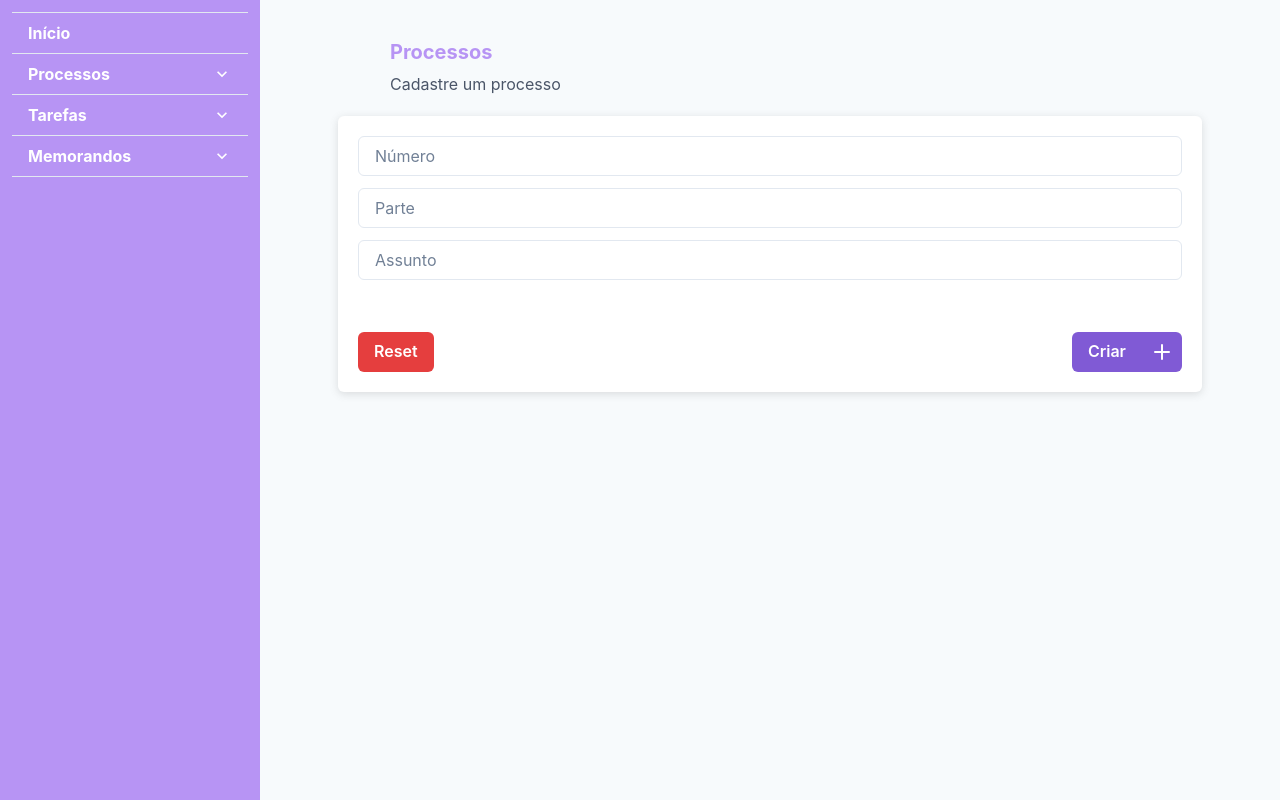
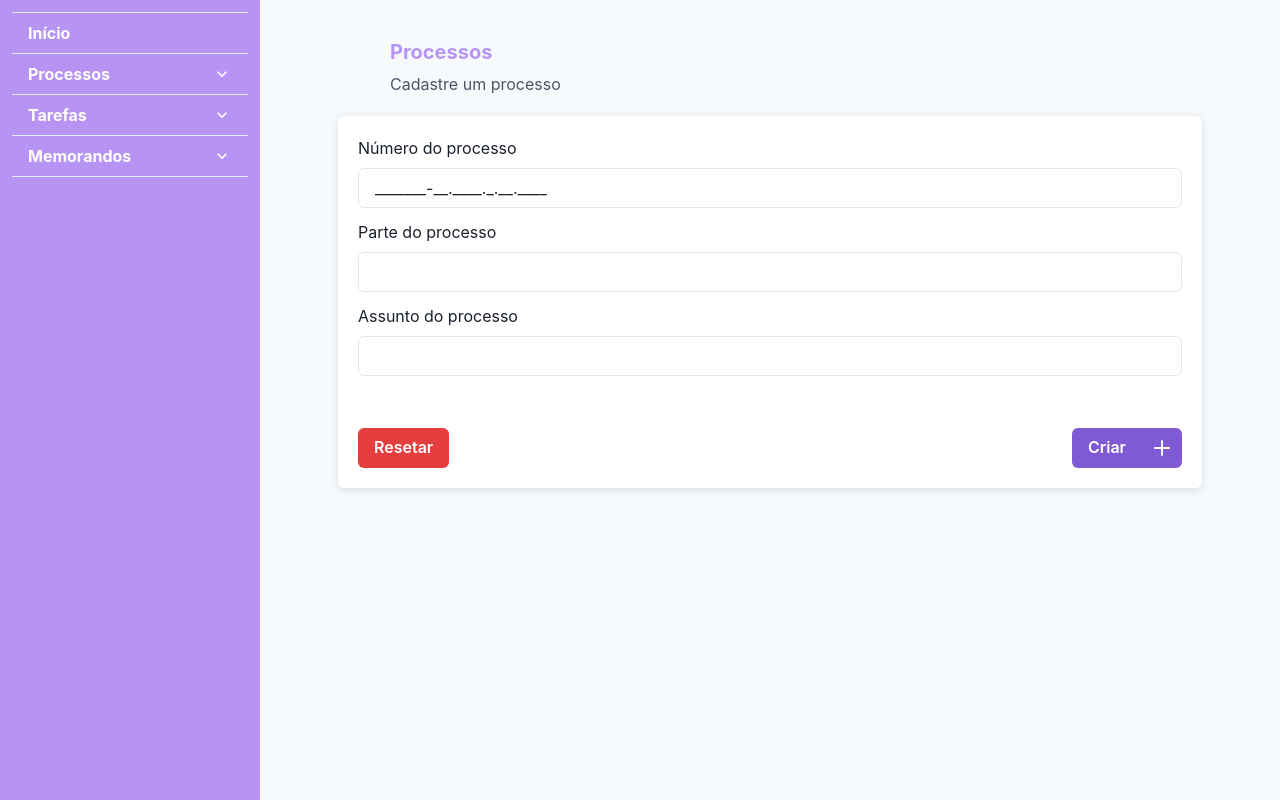
Before and after one commit to leonardopn/juris-calendar-web, a React (Vite) app: page /process/new in a window 1280 px wide. Built offline with nearby package versions, Linux system fonts and the light colour scheme; some icons are missing.

Commit message:
feat(Component: ProcessForm): :sparkles: Cria toda a lógica de formulário

```diff
--- a/src/components/ProcessForm/index.tsx
+++ b/src/components/ProcessForm/index.tsx
@@ -5,14 +5,80 @@ import {
 	Container,
 	Flex,
 	IconButton,
-	Input,
 	Stack,
+	Tooltip,
 	VStack,
 } from "@chakra-ui/react";
+import { DevTool } from "@hookform/devtools";
+import { yupResolver } from "@hookform/resolvers/yup";
+import { SubmitHandler, useForm } from "react-hook-form";
+import { useNavigate } from "react-router-dom";
+import { toast } from "react-toastify";
+import { Process } from "../../@types/Process";
+import { useAppDispatch } from "../../hooks/useAppDispatch";
+import { useAppSelector } from "../../hooks/useAppSelector";
+import { addProcess } from "../../store/slices/Process.slice";
+import { PROCESS_ID_MASK } from "../../utils/mask";
+import { PROCESS_VALIDATION } from "../../utils/yup";
 import { Card } from "../Card";
+import { InputForm } from "../form/InputForm";
 import { Header } from "../Header";
 
+interface AddProcessFormProps {
+	id: string;
+	part: string;
+	subject: string;
+}
+
 export function ProcessForm() {
+	const {
+		control,
+		handleSubmit,
+		reset,
+		formState: { isDirty, isSubmitting },
+	} = useForm<AddProcessFormProps>({
+		defaultValues: { id: "", part: "", subject: "" },
+		resolver: yupResolver(PROCESS_VALIDATION),
+	});
+	const dispatch = useAppDispatch();
+	const { process: processArray } = useAppSelector(state => state.process);
+	const navigate = useNavigate();
+
+	async function handleSubmitWithOutNavigate() {
+		await handleSubmit(onSubmit)();
+		navigate("/process/new");
+	}
+
+	const onSubmit: SubmitHandler<AddProcessFormProps> = async data => {
+		async function createProcess() {
+			const process: Process = {
+				...data,
+				createdAt: new Date(),
+				updatedAt: new Date(),
+			};
+
+			const findProcess = processArray.find(p => p.id === process.id);
+
+			if (!findProcess) {
+				dispatch(addProcess(process));
+				reset();
+				navigate("/");
+			} else {
+				throw new Error("Processo já cadastrado");
+			}
+		}
+
+		await toast.promise(createProcess, {
+			pending: "Criando processo",
+			success: "Processo criado com sucesso",
+			error: {
+				render({ data }) {
+					return data.message;
+				},
+			},
+		});
+	};
+
 	return (
 		<Stack flex="1" padding={10}>
 			<Container maxW={"4xl"}>
@@ -21,23 +87,52 @@ export function ProcessForm() {
 					title="Processos"
 					subTitle="Cadastre um processo"
 				/>
-				<Card mt="5!important">
+				<Card mt="5!important" as="form" onSubmit={handleSubmit(onSubmit)}>
 					<VStack spacing={3}>
-						<Input placeholder="Número" />
-						<Input placeholder="Parte" />
-						<Input placeholder="Assunto" />
+						<InputForm
+							label="Número do processo"
+							control={control}
+							name="id"
+							placeholder={PROCESS_ID_MASK.placeholder}
+							mask={PROCESS_ID_MASK}
+						/>
+						<InputForm
+							label="Parte do processo"
+							control={control}
+							name="part"
+							placeholder="Nome da parte"
+						/>
+						<InputForm
+							label="Assunto do processo"
+							control={control}
+							name="subject"
+							placeholder="Descontos indevidos"
+						/>
 						<Flex justify="space-between" w="full" mt="10!important">
-							<Button colorScheme={"red"}>Reset</Button>
+							<Button
+								colorScheme={"red"}
+								type="reset"
+								onClick={() => reset()}
+								disabled={!isDirty}>
+								Resetar
+							</Button>
 							<ButtonGroup isAttached alignSelf="end" colorScheme="main">
-								<Button>Criar</Button>
-								<IconButton
-									aria-label="adiciona mais um processo"
-									icon={<AddIcon />}
-								/>
+								<Button type="submit" isLoading={isSubmitting}>
+									Criar
+								</Button>
+								<Tooltip label="Cria mais um processo">
+									<IconButton
+										onClick={handleSubmitWithOutNavigate}
+										isLoading={isSubmitting}
+										aria-label="adiciona mais um processo"
+										icon={<AddIcon />}
+									/>
+								</Tooltip>
 							</ButtonGroup>
 						</Flex>
 					</VStack>
 				</Card>
+				<DevTool control={control} />
 			</Container>
 		</Stack>
 	);
```
